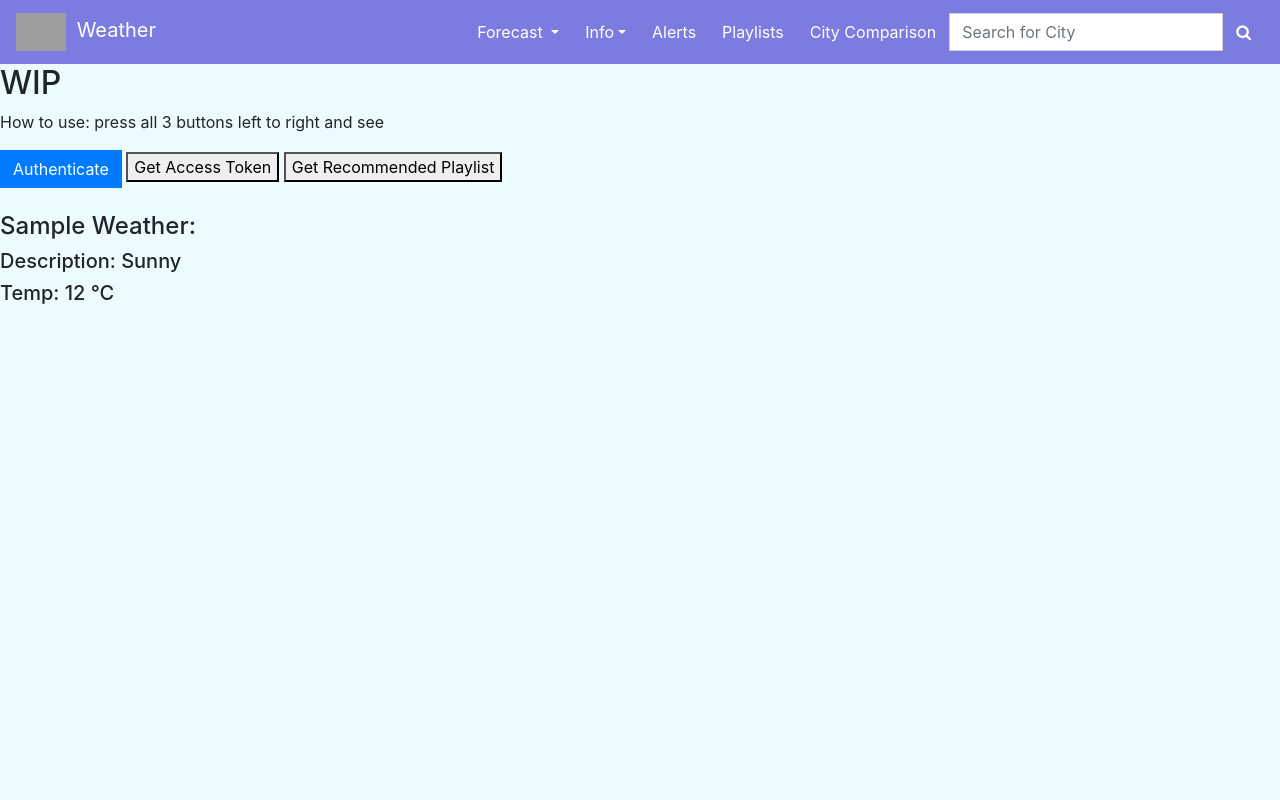
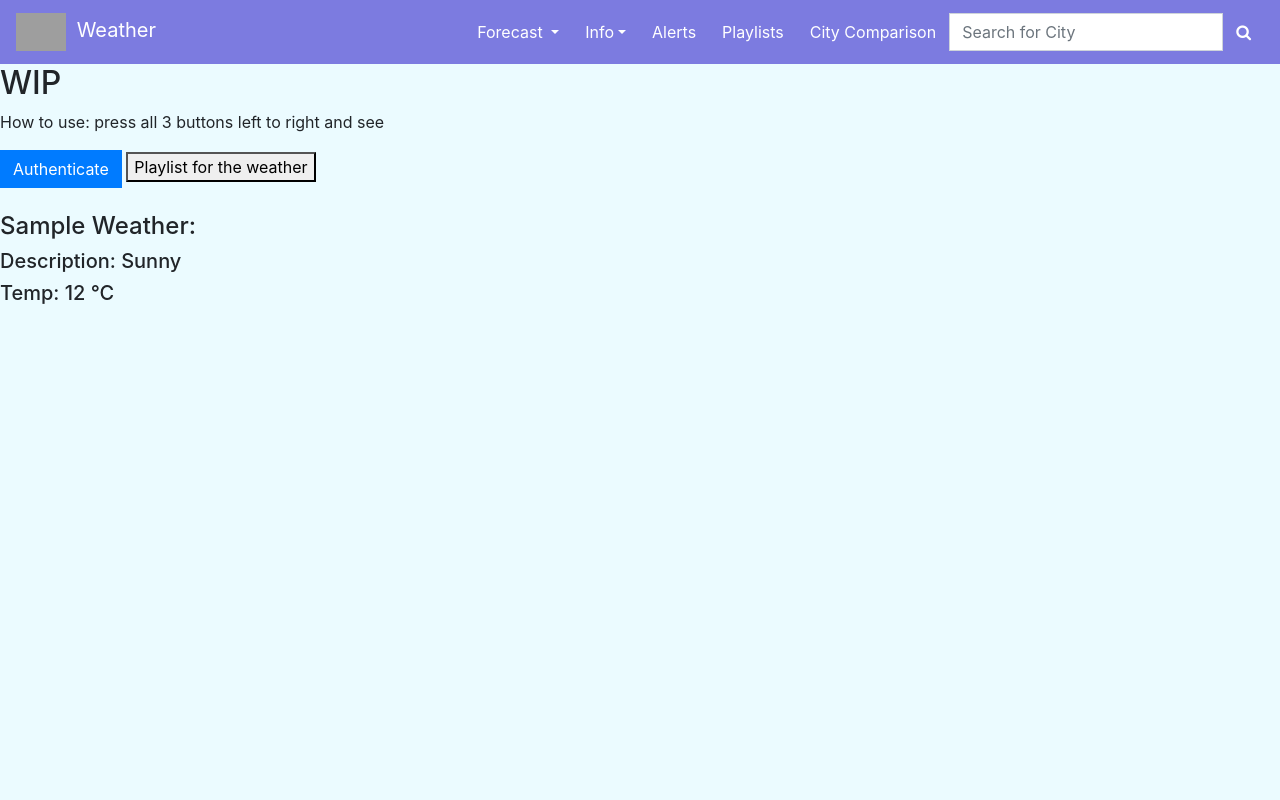
Before and after one commit to delaguardianick/Weather-Website, a PHP site: page /spotify.php in a window 1280 px wide. Run offline with PHP 8.4, Linux system fonts and the light colour scheme; some libraries are stand-ins or nearby versions; grey boxes are pictures that could not be loaded.

Commit message:
working for sample

```diff
--- a/css/index.css
+++ b/css/index.css
@@ -541,9 +541,14 @@ div.header{
   width: 40%;
 }
 
+#spotify {
+  align-items: center;
+}
+
+
 
 /* FOOTER */
-  body{
+  .footer body{
     min-height: 100vh;
     position: relative;
   }
--- a/js/spotify-playlist.js
+++ b/js/spotify-playlist.js
@@ -71,7 +71,7 @@ function code_to_token(){
             console.log(JSON.stringify(msg));
             access_token = msg.access_token;
             refresh_token = msg.refresh_token;
-            // get_spotify_data();
+            recommend_playlist();
         }
     });
   }
@@ -90,12 +90,13 @@ function recommend_playlist(){
     } else if (descr == "Rain" && temp < 10) {
         playlist = "cold days cold nights";
     }
+    console.log("first");
 
     (playlist == "Sunny Day" ? playlist_id = '37i9dQZF1DX1BzILRveYHb' : '');
     (playlist == "Rainy Day Jazz" ? playlist_id = '37i9dQZF1DWYxwmBaMqxsl' : '');
     (playlist == "Cloudy Days" ? playlist_id = '3oh3NmpgHy2leLcu7oobAr' : '');
     (playlist == "cold days cold nights" ? playlist_id = '00p7Hl47ZoodxWVuFjDpEE' : '');
-    console.log("playlist id = " + playlist_id + typeof playlist_id)
+    console.log("sec");
     get_playlist();
 }
 
--- a/spotify.php
+++ b/spotify.php
@@ -10,7 +10,7 @@
 
         <?php include 'template/includes.php';?>
     </head>
-<body>
+<body id="spotify">
 <script src="" async defer></script>
 
  <?php include 'template/navigation.php';?>
@@ -22,8 +22,8 @@
 
 <div>
     <a id="authenticate" href="#" class="btn btn-primary">Authenticate</a>
-    <button onclick="code_to_token()">Get Access Token</button>
-    <button onclick="recommend_playlist()">Get Recommended Playlist</button>
+    <button onclick="code_to_token()">Playlist for the weather</button>
+    <!-- <button onclick="recommend_playlist()">Get Recommended Playlist</button>  -->
 
 <div>
     <br>
@@ -62,6 +62,7 @@
     </table> -->
 </div>
 
+
     <script src="js/spotify-playlist.js"></script>
     </body>
 </html>
```
